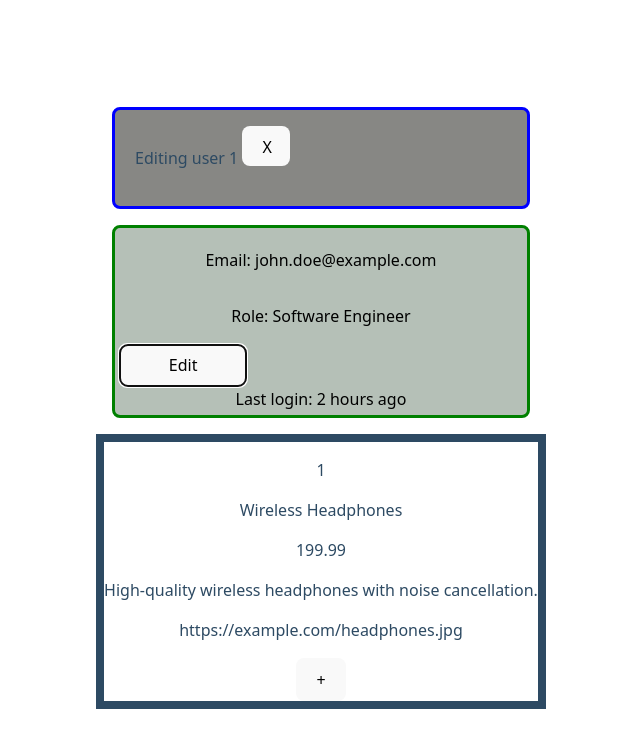
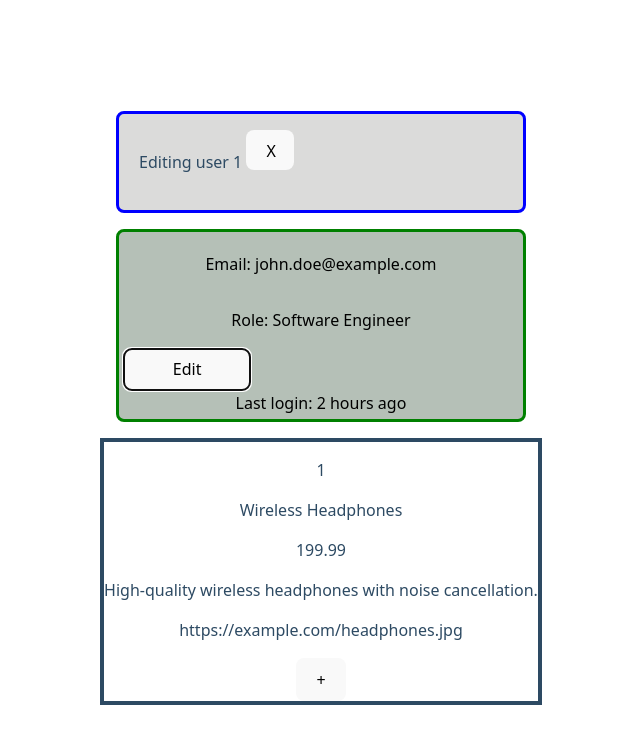
Before and after one commit to a-zeb/component-library, a React (Vite) app: page / in a window 1280 px wide. Both pictures are taken after a click on the button "Edit". Shown: the top 748 px of the page, without its empty margins (319-959 px from the left). Built offline with nearby package versions, Linux system fonts and the light colour scheme.

Commit message:
Made alert box dynamic. Lightened styling.

```diff
--- a/src/components/AlertBox/AlertBox.tsx
+++ b/src/components/AlertBox/AlertBox.tsx
@@ -43,7 +43,7 @@ function setAlertStyles(type: AlertType) {
       alertStyle = {
         ...alertStyleInit,
         border: "0.2em solid green",
-        backgroundColor: "#97b79bff",
+        backgroundColor: "#c0c9c1ff",
       };
       return alertStyle;
     case "error":
@@ -64,7 +64,7 @@ function setAlertStyles(type: AlertType) {
       alertStyle = {
         ...alertStyleInit,
         border: "0.2em solid blue",
-        backgroundColor: "#878784",
+        backgroundColor: "#dbdbdaff",
       };
       return alertStyle;
   }
--- a/src/components/ProductDisplay/ProductDisplay.tsx
+++ b/src/components/ProductDisplay/ProductDisplay.tsx
@@ -10,7 +10,7 @@ export default function ProductDisplay({
   children,
 }: ProductDisplayProps) {
   return (
-    <div style={{ border: "0.5em solid", content: "0.5em" }}>
+    <div style={{ border: "0.25em solid", content: "0.5em" }}>
       <p>{product.id}</p>
       <p>{product.name}</p>
       <p>{product.price}</p>
--- a/src/index.css
+++ b/src/index.css
@@ -4,8 +4,8 @@
   font-weight: 400;
 
   color-scheme: light dark;
-  color: rgba(255, 255, 255, 0.87);
-  background-color: #787272;
+  color: rgba(17, 16, 16, 0.87);
+  background-color: #d4cfcf;
 
   font-synthesis: none;
   text-rendering: optimizeLegibility;
```
Also changed, not shown: src/App.tsx (+0 -18 lines).
